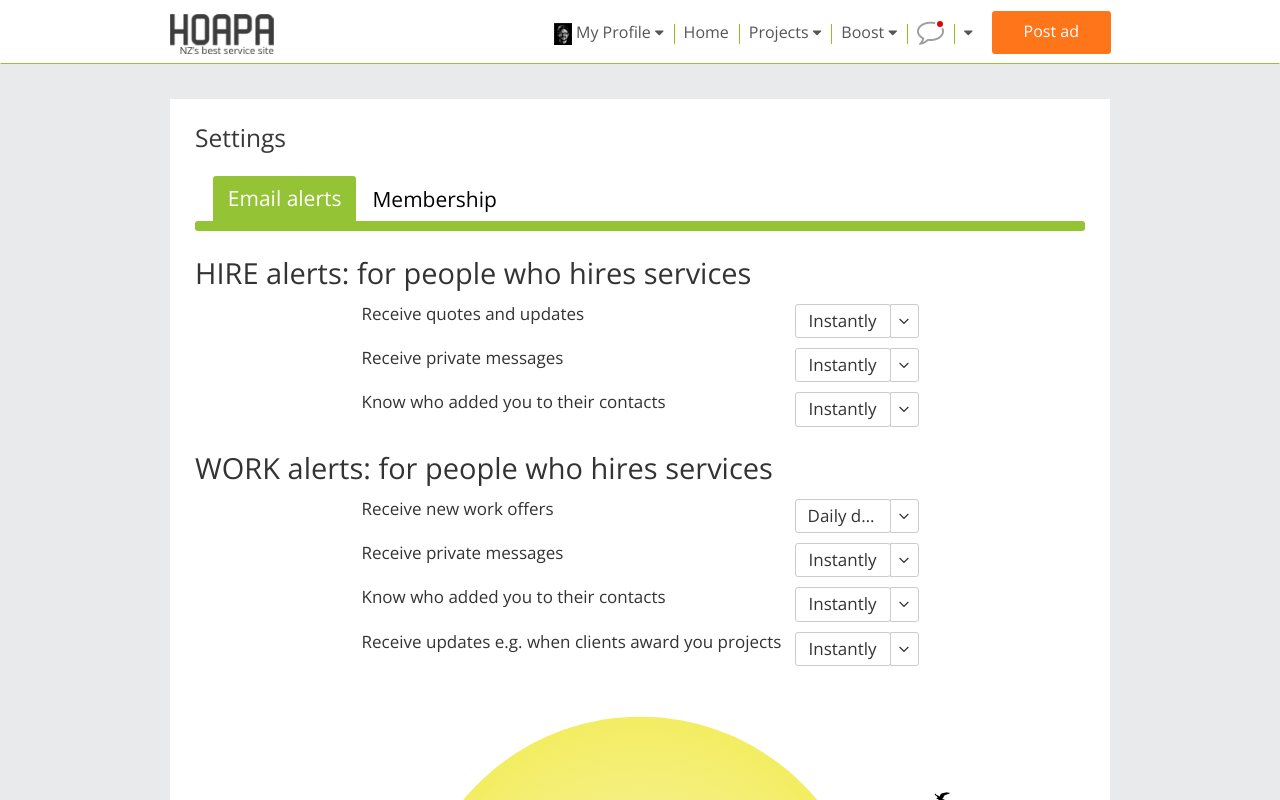
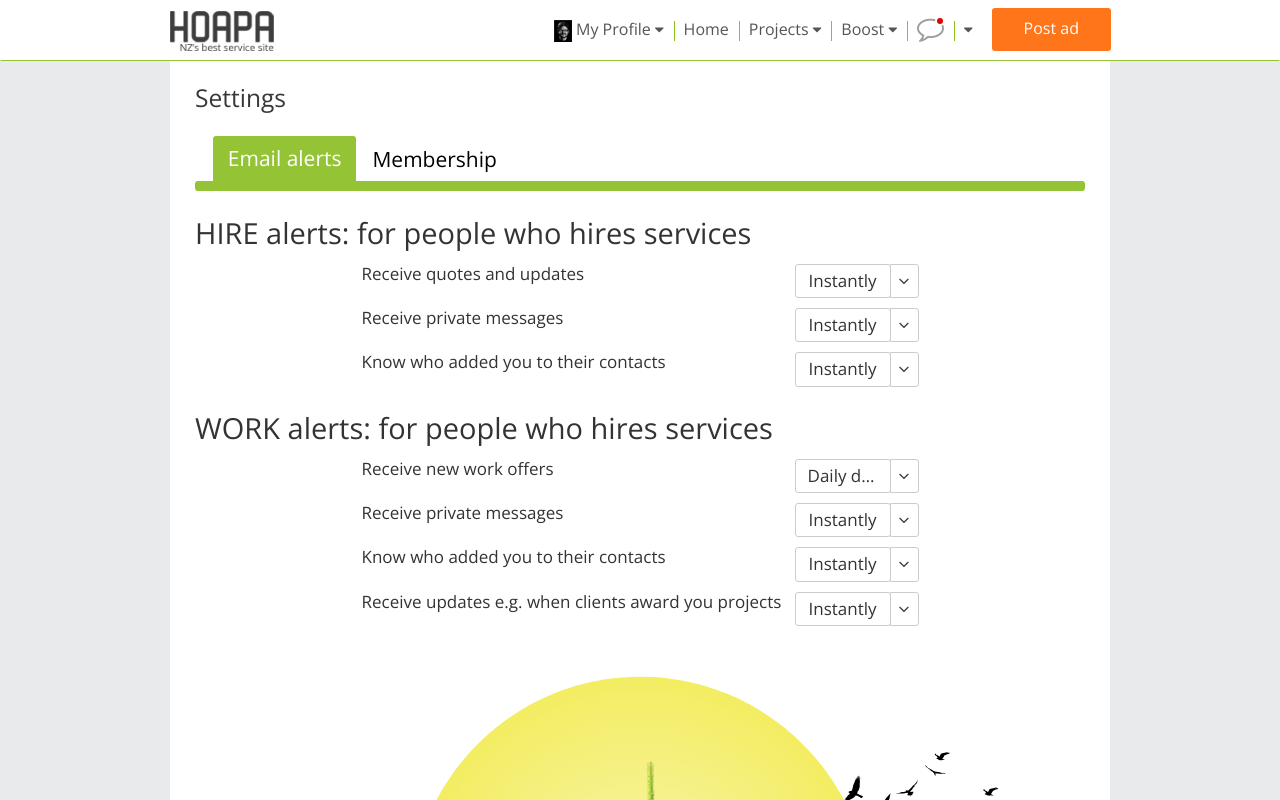
Before and after one commit to MennaEllithey/hoapa, a plain HTML site: page html/index.html in a window 1280 px wide. Shown: the top 800 px of the page. Drawn offline with nearby package versions, Linux system fonts and the light colour scheme; some icons are missing.

Commit message:
Eliminate grey space below the header

```diff
--- a/src-assets/dev-assets/_membership-page.scss
+++ b/src-assets/dev-assets/_membership-page.scss
@@ -1,5 +1,6 @@
 .navbar {
     overflow: visible;
+    padding: 5px 0;
     .navbar-brand {
         background-size: auto 40px;
         background-position: 0 5px;
@@ -191,7 +192,6 @@ footer {
     }
 }
 .custom-padding{
-    margin-top: 40px;
     @media (max-width: 767px) {
         padding: 5px 10px;
         margin: 0;
```
Also changed, not shown: public/css/app.css.
